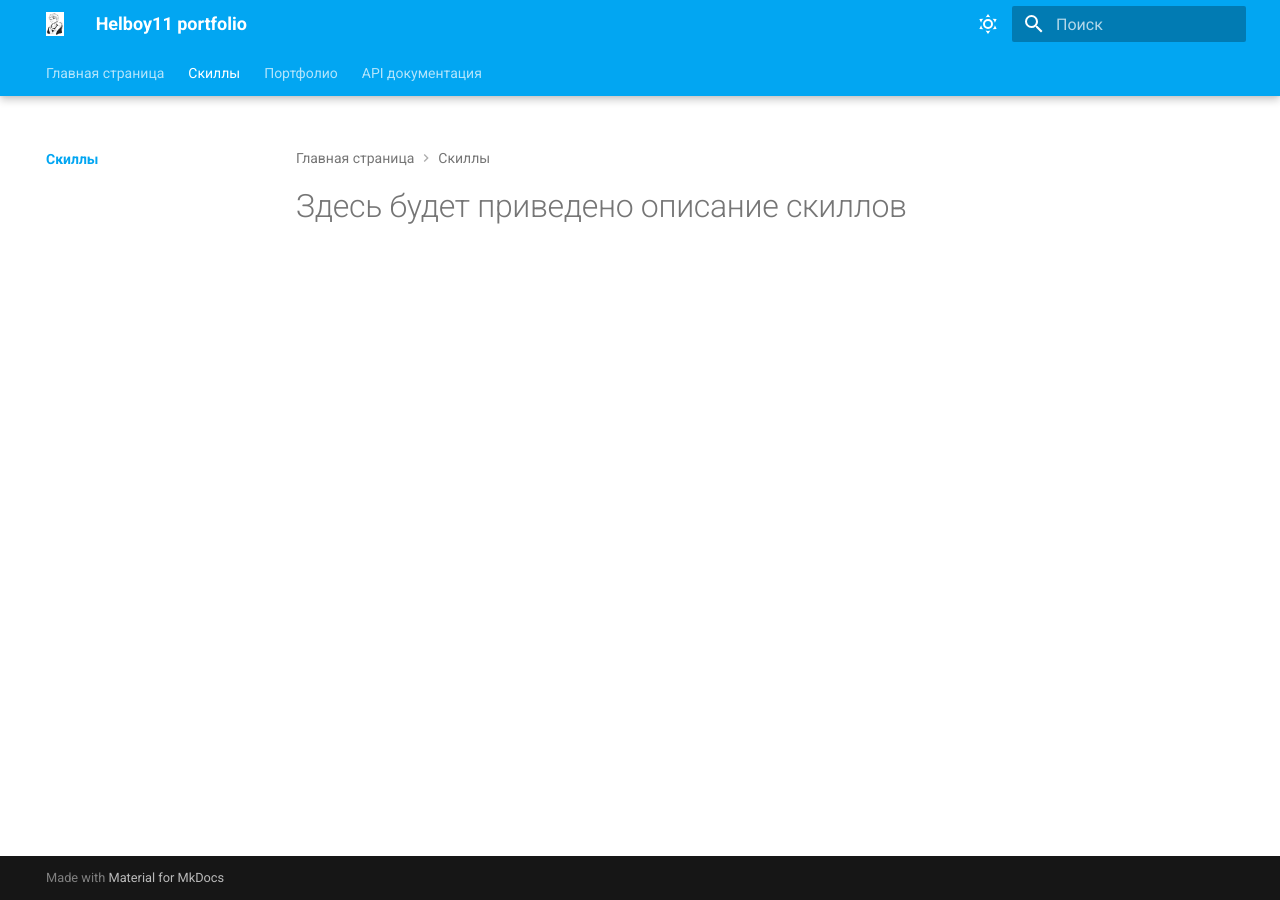
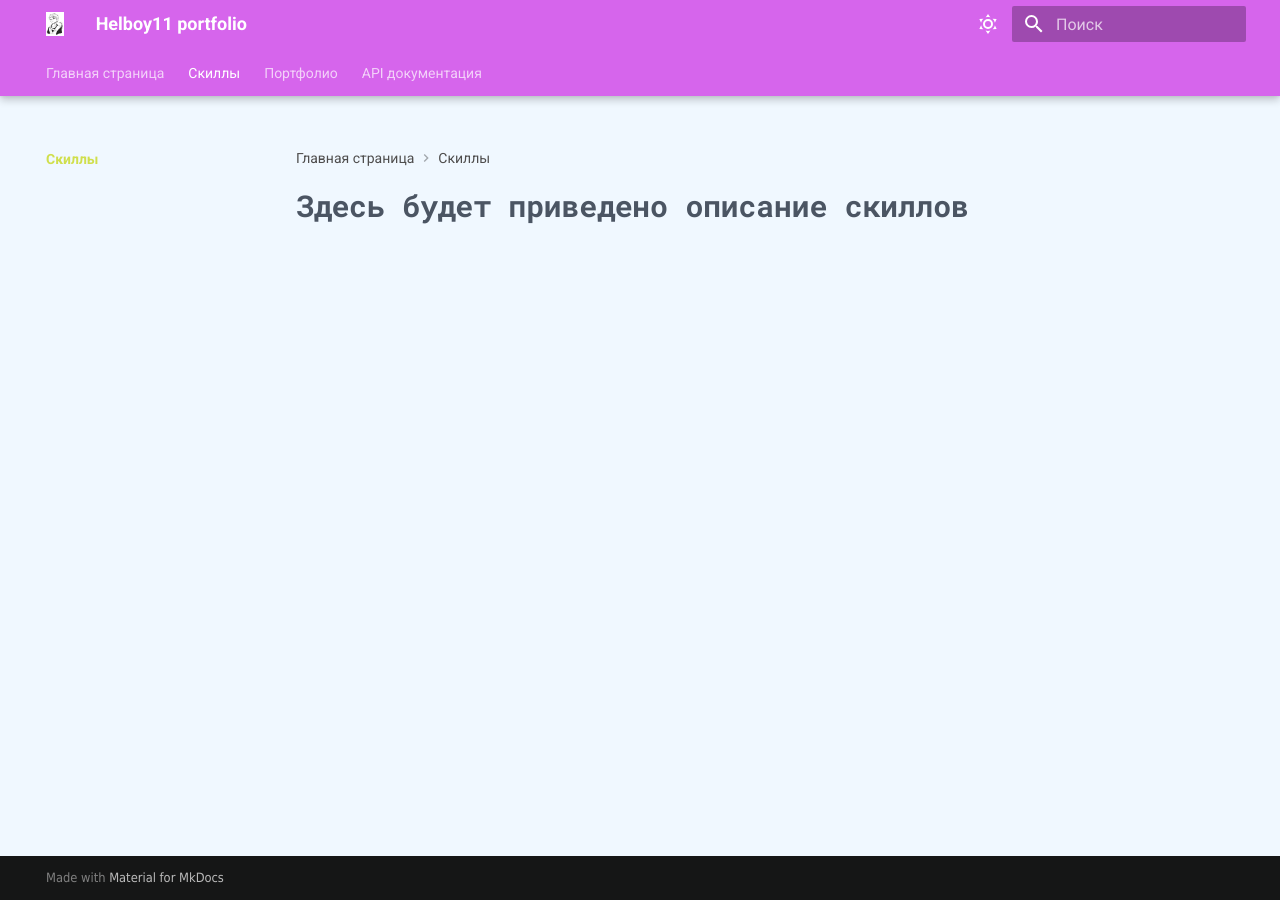
Before and after one commit to Helb11/my-awesome-doc-project, an MkDocs documentation site: the page built from docs/skills/index.md, in a window 1280 px wide. Built offline with MkDocs 1.6.1 and Material for MkDocs 9.7.7, drawn with Linux system fonts in a browser that asks for light colours.

```diff
--- /dev/null
+++ b/docs/stylesheets/extra.css
@@ -0,0 +1,54 @@
+/* Настройки светлой схемы */
+
+[data-md-color-scheme="default"] {
+  --md-primary-fg-color: #d665ec; /*Основной цвет*/
+  --md-accent-fg-color: #A465B1; /*Акцентный цвет*/
+  --md-typeset-a-color: #d0df4d; /*Цвет ссылок*/
+  --md-default-bg-color: #f0f8ff; /*Фоновый цвет*/
+  --md-default-fg-color: #353535; /*Основной цвет текста (абзацы, списки, подзаголовки, nav и toc)*/
+  --md-code-bg-color: #ffffff; /*Цвет фона блока кода*/
+  --md-code-fg-color: #5c5b5b; /*Цвет текста в блоке кода*/
+  --md-default-fg-color--light: #4e4d4d; /*Цвет h1 и заголовков блоков toc и nav*/
+}
+
+/* Настройки тёмной схемы */
+
+[data-md-color-scheme="slate"] {
+  --md-primary-fg-color: #842199; /*Основной цвет*/
+  --md-accent-fg-color: #E38CF6; /*Акцентный цвет*/
+  --md-typeset-a-color: #849115cb; /*Цвет ссылок*/
+  --md-default-bg-color: #f0f8ff; /*Фоновый цвет*/
+  --md-default-fg-color: #353535; /*Основной цвет текста (абзацы, списки, подзаголовки, nav и toc)*/
+  --md-code-bg-color: #ffffff; /*Цвет фона блока кода*/
+  --md-code-fg-color: #5c5b5b; /*Цвет текста в блоке кода*/
+  --md-default-fg-color--light: #4e4d4d; /*Цвет h1 и заголовков блоков toc и nav*/
+}
+
+.md-typeset {
+    font-family: 'Tahoma', 'arial';
+    font-weight: 200;
+    font-size: 16px;
+    color: #4b5563;
+}
+
+.md-content h1, .md-content h2, .md-content h3, .md-content h4 {
+    font-family: 'Roboto Mono';
+    font-weight: 600;
+    color: #4b5563;
+}
+
+.md-content h1 {
+    font-size: 30px;
+}
+
+.md-content h2 {
+    font-size: 24px;
+}
+
+.md-content h3 {
+    font-size: 21px;
+}
+
+.md-content h4 {
+    font-size: 18px;
+}
--- a/mkdocs.yml
+++ b/mkdocs.yml
@@ -49,10 +49,10 @@
        - portfolio/index.md
        - Пользовательский сценарий приложения Нотсапп "Удаление заметки": portfolio/custom-script.md
      - API документация:
-       #- api/index.md
+       - api/index.md
        - API в Swagger: api/api-swagger.md
        - API в  Redoc: api/api-redoc.md
-markdown_extentions: # Расширения markdown
+markdown_extensions: # Расширения markdown
   - admonition # Поддержка информационных панелей (сообщений типа «Внимание», «Совет», «Примечание», etc.)
   - footnotes # Поддержка встроенных сносок на страницах
   - attr_list # Использование html-атрибутов и CSS в элементах markdown
@@ -67,6 +67,9 @@
   - pymdownx.emoji: # Иконки и эмодзи
       emoji_index: !!python/name:material.extensions.emoji.twemoji
       emoji_generator: !!python/name:material.extensions.emoji.to_svg
+  - pymdownx.snippets:
+      #base_path:
+      #- docs
 plugins:
    - search # Плагин для подключения поиска на портале
    - glightbox #Плагин позволяет окрывать изображения на весь экран и создаёт галерею изображений
@@ -74,3 +77,5 @@
    - redoc-tag #Плагин позволяет интегрировать документацию OpenApi в проект через redoc
    - plantuml:
       puml_url: https://www.plantuml.com/plantuml/
+extra_css:
+  - stylesheets/extra.css
```
Also changed, not shown: docs/index.md (+10 -1 lines), docs/portfolio/custom-script.md (+1 -2 lines), docs/portfolio/index.md (+4 -0 lines), 2 other files.
